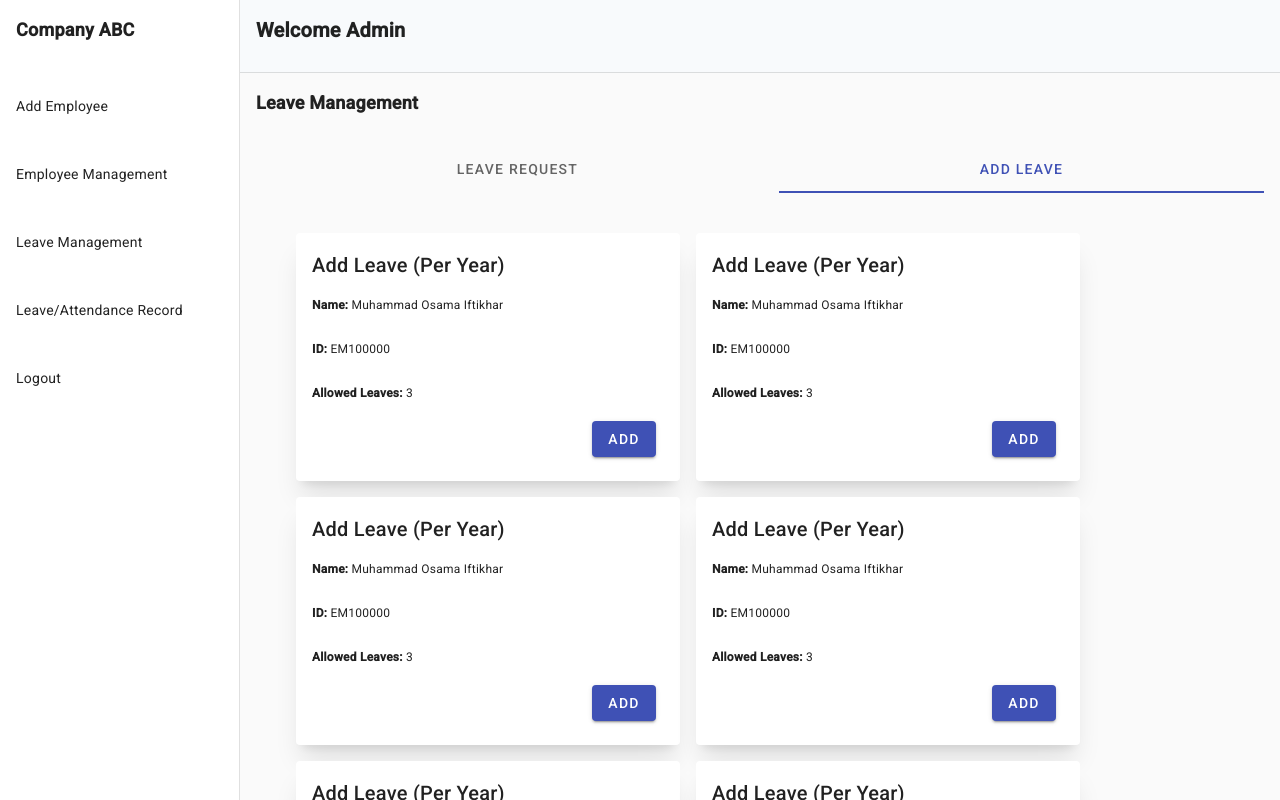
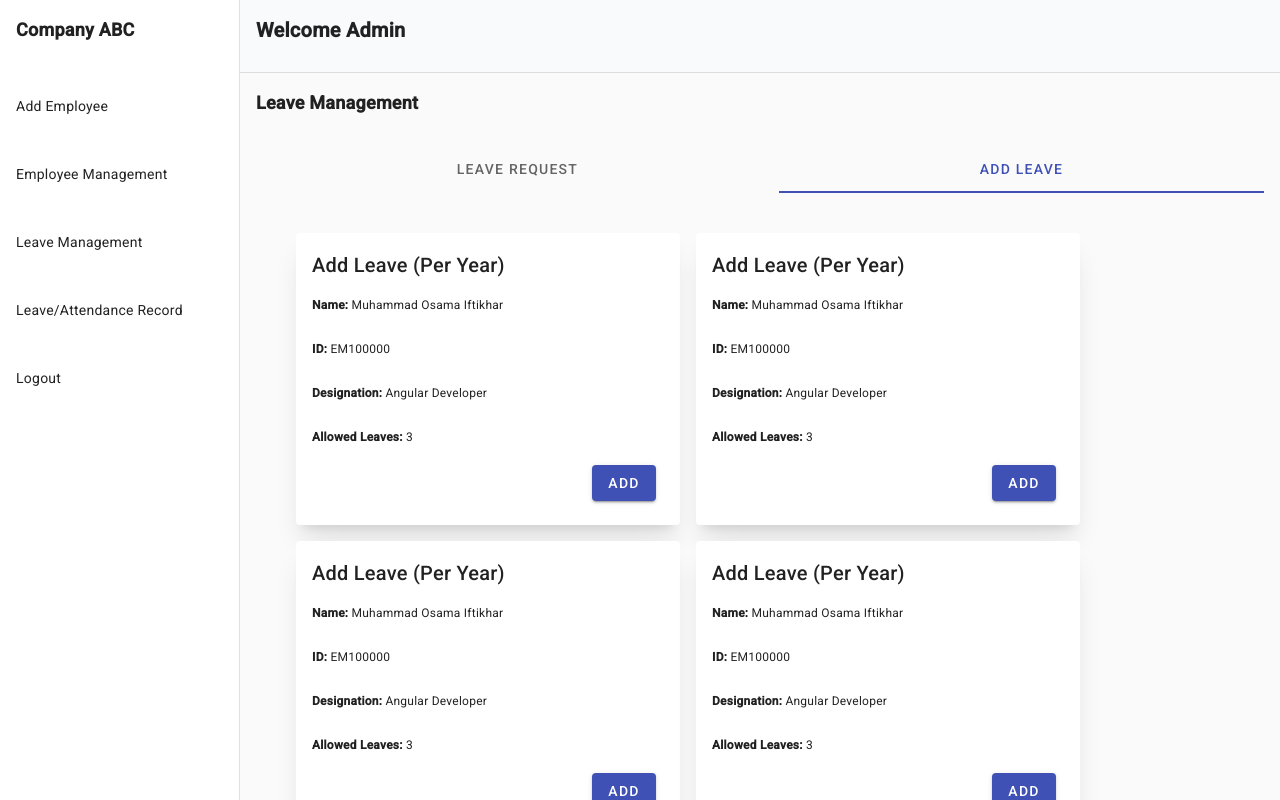
Before and after one commit to VuProjectCS619/leave-attendance-record-system-fe, an Angular app: page /admin/leave-management in a window 1280 px wide. Both pictures are taken after a click on the tab "ADD LEAVE". Built offline with nearby package versions, Linux system fonts and the light colour scheme.

Commit message:
chore: minor modification

```diff
--- a/src/app/admin/leave-management/leave-management.component.html
+++ b/src/app/admin/leave-management/leave-management.component.html
@@ -32,9 +32,10 @@
           <mat-card class="w-96 h-auto shadow-xl p-4 " *ngFor="let allowedLeave of addLeaves">
             <div class="flex flex-col gap-4">
               <mat-card-title>Add Leave (Per Year)</mat-card-title>
-              <p class=" text-xs font-semibold">Name:{{" "}}<span class="font-normal ">{{allowedLeave.name}}</span> </p>
-              <p class=" text-xs font-semibold">ID:{{" "}}<span class="font-normal ">{{allowedLeave.employeeID}}</span> </p>
-              <p class=" text-xs font-semibold">Allowed Leaves:{{" "}}<span class="font-normal ">{{allowedLeave.allowedLeave}}</span> </p>
+              <p class=" text-xs font-semibold">Name:{{" "}}<span class="font-normal ">{{allowedLeave.name}}</span></p>
+              <p class=" text-xs font-semibold">ID:{{" "}}<span class="font-normal ">{{allowedLeave.employeeID}}</span></p>
+              <p class=" text-xs font-semibold">Designation:{{" "}}<span class="font-normal ">{{allowedLeave.employeeDesignation}}</span></p>
+              <p class=" text-xs font-semibold">Allowed Leaves:{{" "}}<span class="font-normal ">{{allowedLeave.allowedLeave}}</span></p>
             </div>
             <mat-card-actions>
               <!--Button -->
--- a/src/app/admin/leave-management/leave-management.component.ts
+++ b/src/app/admin/leave-management/leave-management.component.ts
@@ -65,51 +65,61 @@ export class LeaveManagementComponent {
     {
       name: "Muhammad Osama Iftikhar",
       employeeID: "EM100000",
+      employeeDesignation: "Angular Developer",
       allowedLeave: 3
     },
     {
       name: "Muhammad Osama Iftikhar",
       employeeID: "EM100000",
+      employeeDesignation: "Angular Developer",
       allowedLeave: 3
     },
     {
       name: "Muhammad Osama Iftikhar",
       employeeID: "EM100000",
+      employeeDesignation: "Angular Developer",
       allowedLeave: 3
     },
     {
       name: "Muhammad Osama Iftikhar",
       employeeID: "EM100000",
+      employeeDesignation: "Angular Developer",
       allowedLeave: 3
     },
     {
       name: "Muhammad Osama Iftikhar",
       employeeID: "EM100000",
+      employeeDesignation: "Angular Developer",
       allowedLeave: 3
     },
     {
       name: "Muhammad Osama Iftikhar",
       employeeID: "EM100000",
+      employeeDesignation: "Angular Developer",
       allowedLeave: 3
     },
     {
       name: "Muhammad Osama Iftikhar",
       employeeID: "EM100000",
+      employeeDesignation: "Angular Developer",
       allowedLeave: 3
     },
     {
       name: "Muhammad Osama Iftikhar",
       employeeID: "EM100000",
+      employeeDesignation: "Angular Developer",
       allowedLeave: 3
     },
     {
       name: "Muhammad Osama Iftikhar",
       employeeID: "EM100000",
+      employeeDesignation: "Angular Developer",
       allowedLeave: 3
     },
     {
       name: "Muhammad Osama Iftikhar",
       employeeID: "EM100000",
+      employeeDesignation: "Angular Developer",
       allowedLeave: 3
     },
   ]
```
